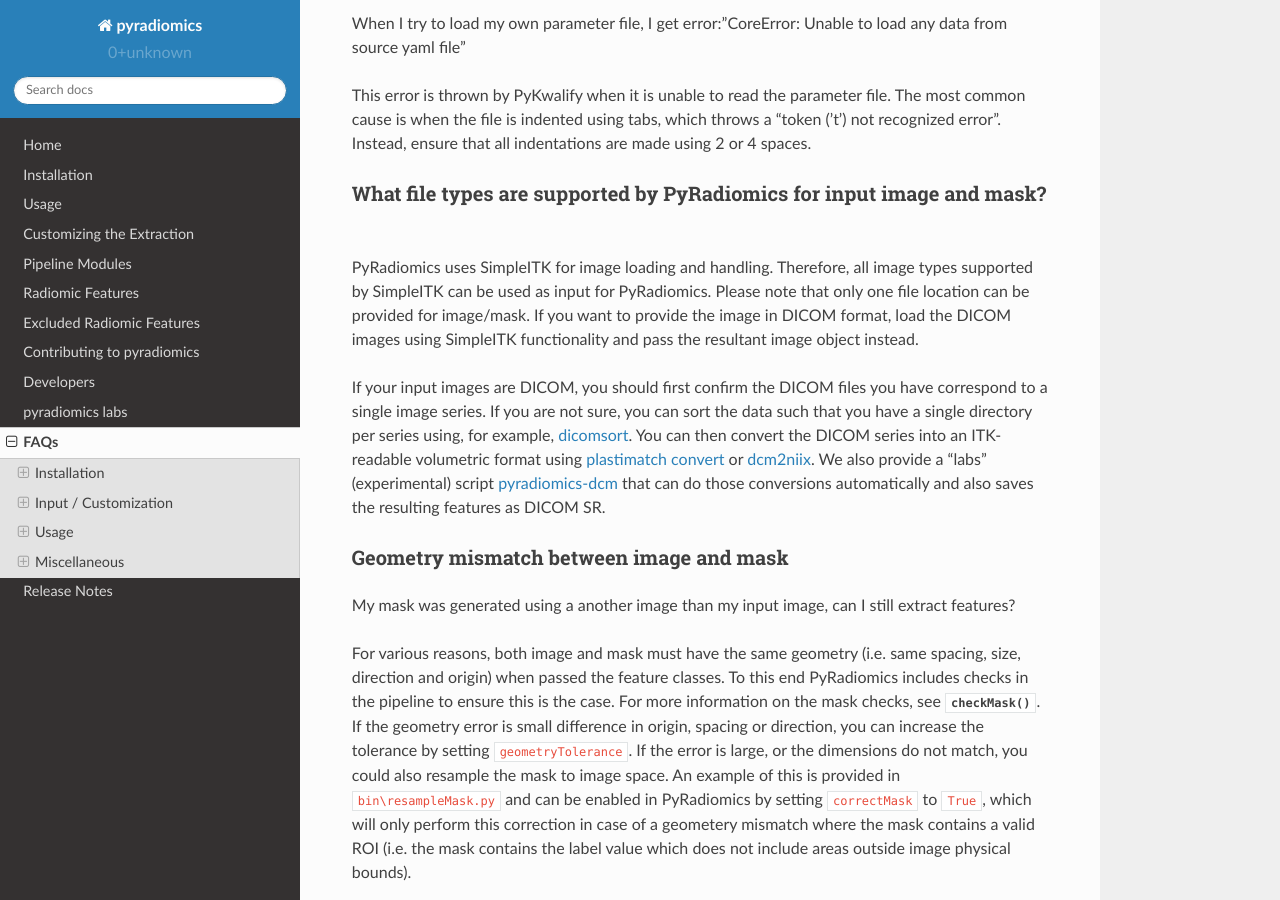
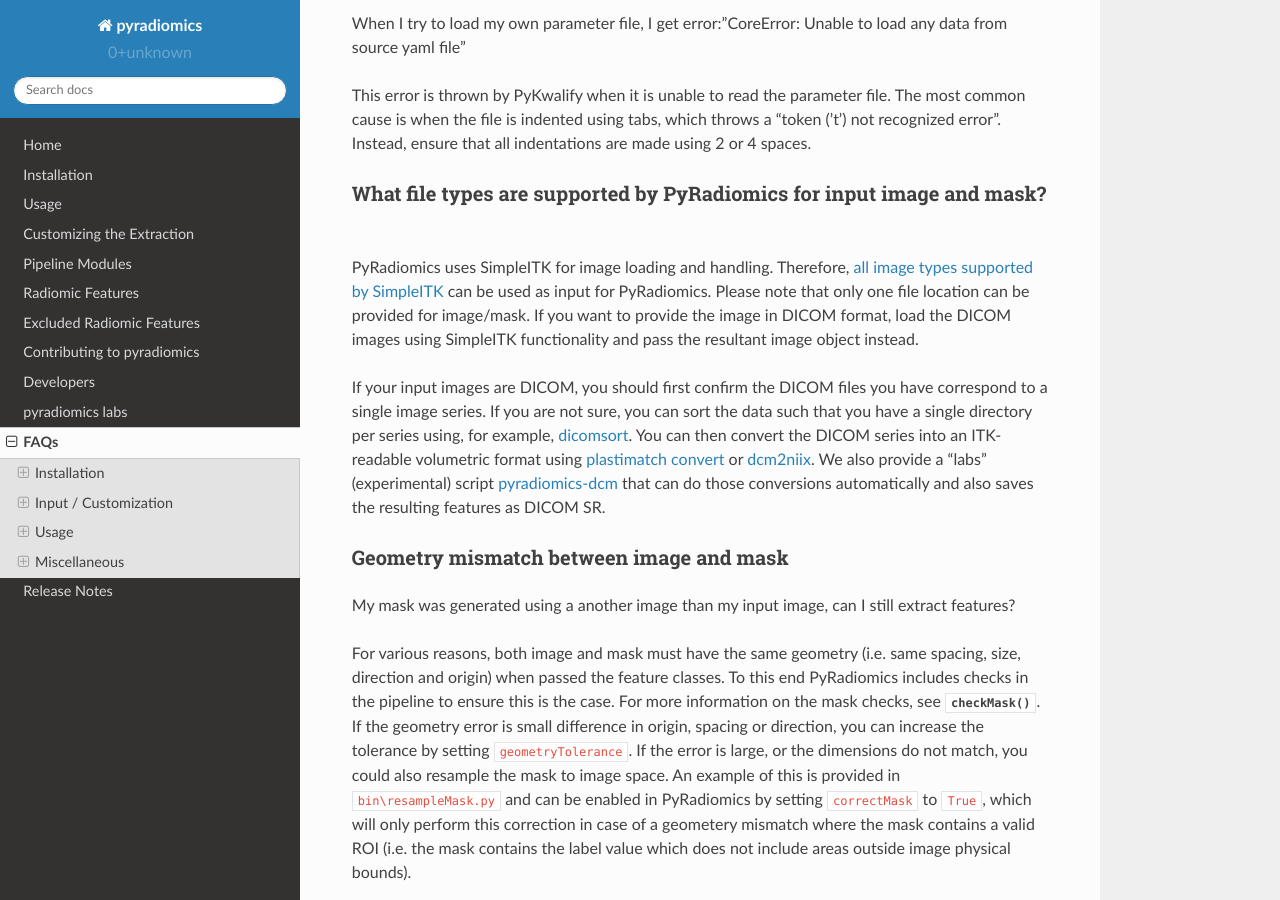
Before and after one commit to AIM-Harvard/pyradiomics, a Sphinx documentation site: the page built from docs/faq.rst, in a window 1280 px wide and 900 px high, scrolled down 1912 px. Built offline with Sphinx 7.4.7 and the Read the Docs theme 2.0.0, drawn with Linux system fonts in a browser that asks for light colours; part of the change alters nothing that is shown.

```diff
--- a/docs/faq.rst
+++ b/docs/faq.rst
@@ -91,7 +91,7 @@ made using 2 or 4 spaces.
 What file types are supported by PyRadiomics for input image and mask?
 ######################################################################
 
-PyRadiomics uses SimpleITK for image loading and handling. Therefore, all image types supported by SimpleITK can be
+PyRadiomics uses SimpleITK for image loading and handling. Therefore, `all image types supported by SimpleITK <https://simpleitk.readthedocs.io/en/master/Documentation/docs/source/IO.html>`_ can be
 used as input for PyRadiomics. Please note that only one file location can be provided for image/mask. If you want to
 provide the image in DICOM format, load the DICOM images using SimpleITK functionality and pass the resultant image
 object instead.
```
